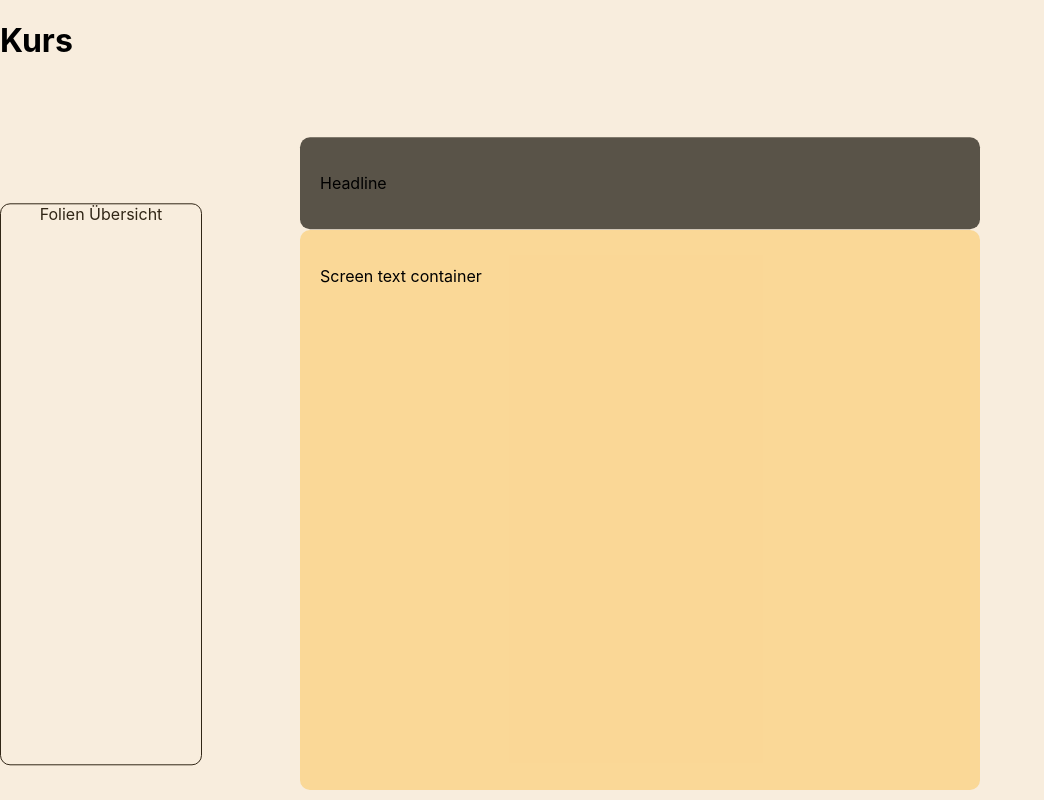
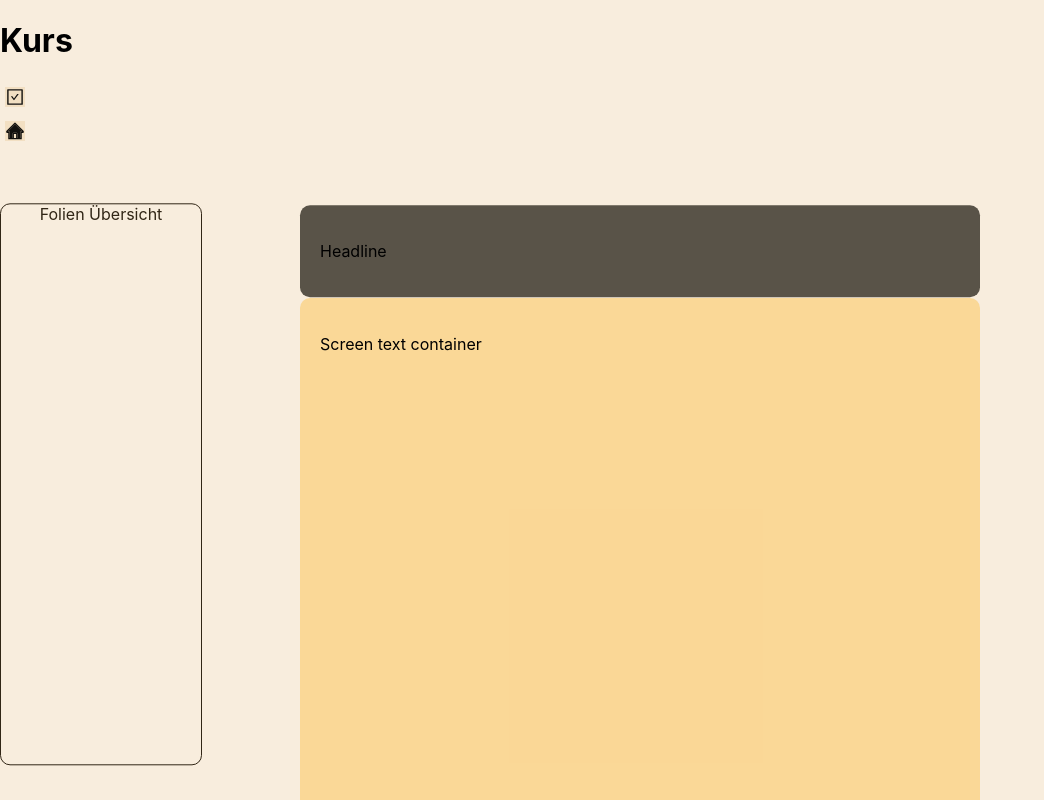
Before and after one commit to JaferShar/Webbaukasten, a React (Create React App) app in the folder client/view-code/: page / in a window 1280 px wide. Shown: the whole page, without its empty margins (0-1044 px from the left). Built offline with nearby package versions, Linux system fonts and the light colour scheme.

Commit message:
added buttons to Course

```diff
--- a/client/view-code/src/Components/Buttons.js
+++ b/client/view-code/src/Components/Buttons.js
@@ -1,4 +1,5 @@
-
+import React from 'react';
+import App from '../App';
 import {AiOutlineCheckSquare} from "react-icons/ai";
 import {AiTwotoneHome} from "react-icons/ai";
 import "../Styling/ButtonStyling/homeButton.css"
--- a/client/view-code/src/Sites/Course.js
+++ b/client/view-code/src/Sites/Course.js
@@ -6,6 +6,9 @@ import '../Styling/SiteStyling/TextContainer.css'
 import TextContainer from './TextContainer'
 import ScreenContainer from '../Components/ScreenContainer'
 import '../Styling/SiteStyling/ScreenContainer.css'
+import Buttons from '../Components/Buttons';
+import "../Styling/ButtonStyling/saveButton.css"
+import "../Styling/ButtonStyling/homeButton.css"
 
 
 
@@ -15,6 +18,10 @@ function Course () {
   <><div className="background">
       <h1 Course="header">Kurs</h1>
       <div className="course">
+
+      </div>
+      <div className='Buttons'>
+        <Buttons>AiOutlineCheckSquare</Buttons>
       </div>
             <div className="textContainer1">
         <textContainer1>
```
